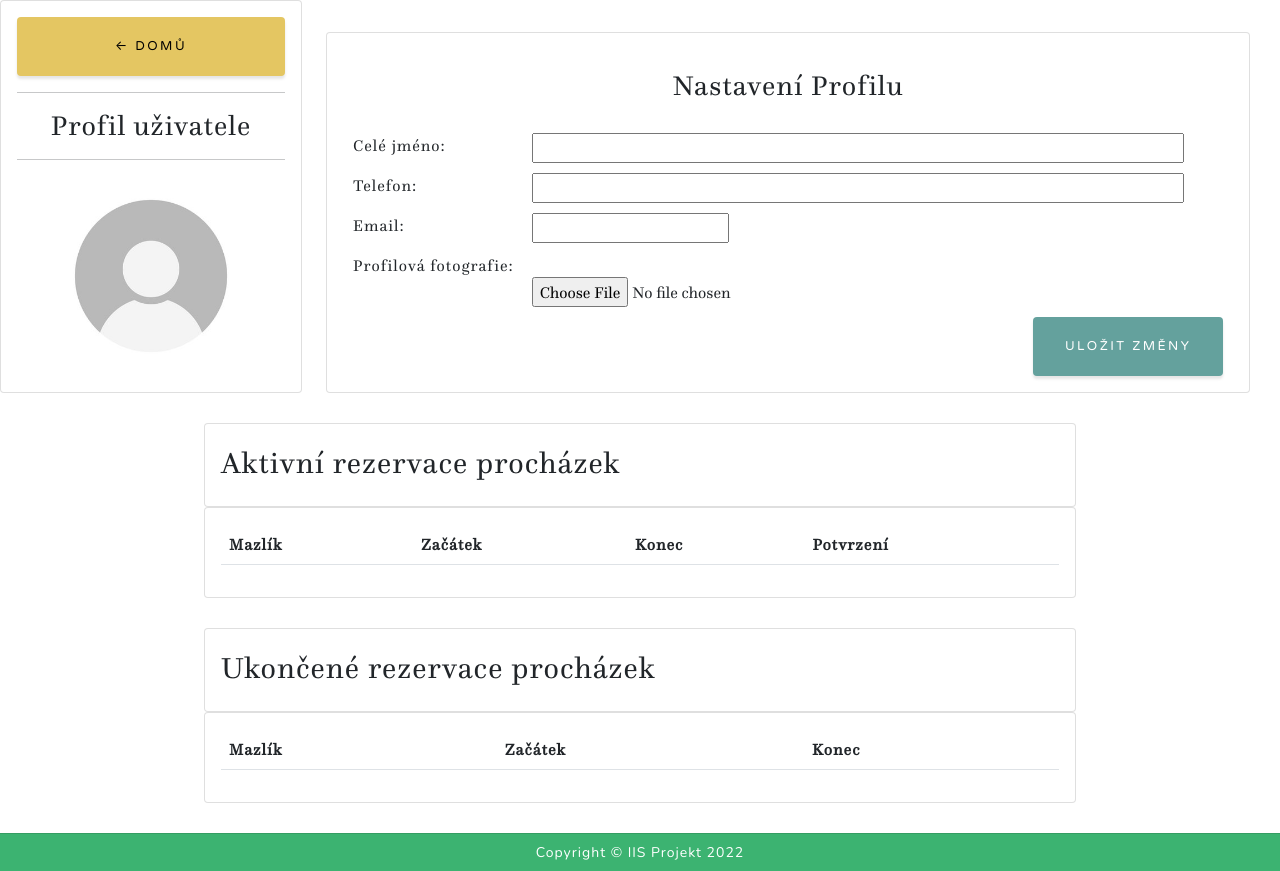
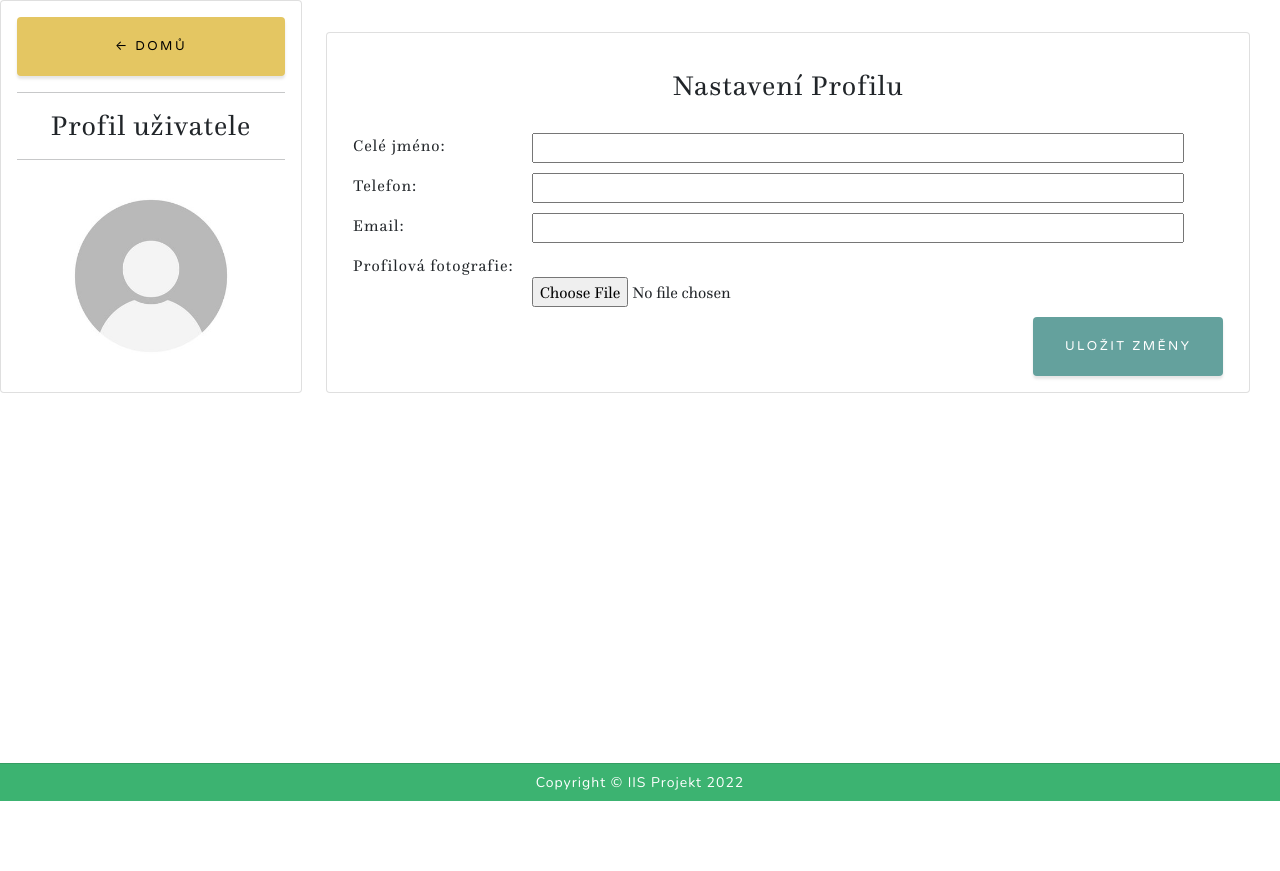
Before and after one commit to MoZZrello/IIS-Project-2022, a Django app: template src/IISapp/templates/profil.html in a window 1280 px wide. Shown: the part 70-941 px from the top of the page. After the commit the page ends 871 px from the top, so only its background shows below. Run offline with Django 4.2, Linux system fonts and the light colour scheme; the template is opened without the code that fills it: values that come from a table or form of the project are taken from there, others are empty; some libraries are stand-ins or nearby versions; some web fonts are replaced.

Commit message:
Profile page outings only for volunteers

```diff
--- a/src/IISapp/models.py
+++ b/src/IISapp/models.py
@@ -46,7 +46,7 @@ class User(AbstractUser):
     user_verification = models.BooleanField(default=0)
     user_name = models.CharField(max_length=255, unique=True)
     password = models.CharField(max_length=255)
-    profile_picture = models.ImageField(upload_to='static/img', blank=True, default='profile_pic_default.jpg', null=True)
+    profile_picture = models.ImageField(upload_to='static/img', blank=True, null=True)
 
     username = None
     USERNAME_FIELD = 'user_name'
--- a/src/IISapp/templates/profil.html
+++ b/src/IISapp/templates/profil.html
@@ -19,7 +19,7 @@
         margin: 0 auto;
         border-radius: 50%;
     }
-    #id_full_name, #id_phone_number, #id_email {
+    #id_full_name, #id_phone_number, #id_mail {
         width: 100%;
     }
 </style>
@@ -56,7 +56,7 @@
         </div>
     </div>
 </div>
-
+{% if user.role.id == 4 %}
 <div class="row" style="padding-top: 30px; margin: auto; width: 70%">
     <div class="col-md">
         <div class="card card-body wrapper">
@@ -104,5 +104,8 @@
         </div>
     </div>
 </div>
+{% else %}
+<div style="height: 370px"></div>
+{% endif %}
 
 {% endblock %}
```
Also changed, not shown: src/IISapp/migrations/0011_alter_user_profile_picture.py (added).
